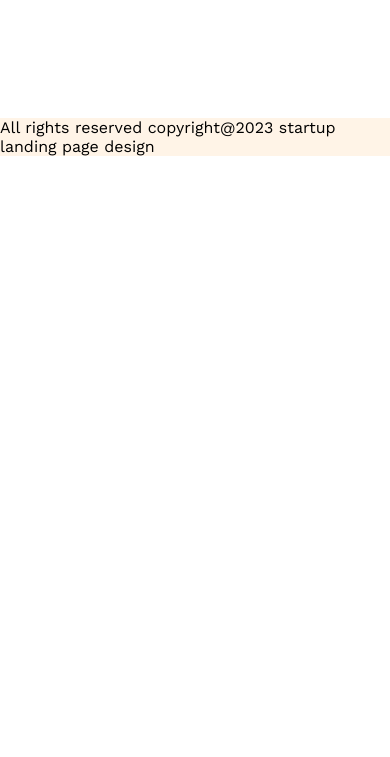
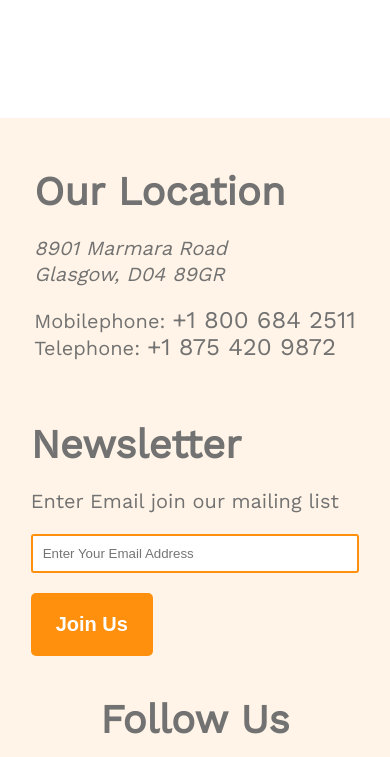
Before and after one commit to atikur-24/g3-architects, a plain HTML site: page index.html in a window 390 px wide. Shown: the part 7440-8197 px from the top of the page. Before the commit the page ends 7596 px from the top, so only its background shows below. Drawn offline with nearby package versions, Linux system fonts and the light colour scheme.

Commit message:
added footer section with responsive both small and medium device

```diff
--- a/index.html
+++ b/index.html
@@ -144,10 +144,35 @@
     <footer class="footer">
         <!-- contact section -->
         <div class="contact-container">
-
+            <div class="location">
+                <div>
+                    <h2 class="social-title">Our Location</h2>
+                    <address class="social-desc">
+                        <p>8901 Marmara Road <br> Glasgow, D04 89GR</p>
+                    </address>
+                    <div class="social-desc">
+                        <p class="tel-num"> Mobilephone: <span class="big-num">+1 800 684 2511</span> </p>
+                        <p class="tel-num"> Telephone: <span class="big-num">+1 875 420 9872</span> </p>
+                    </div>
+                </div>
+            </div>
+            <div class="newsletter">
+                <h2 class="social-title">Newsletter</h2>
+                <p class="social-desc">Enter Email join our mailing list</p>
+                <input type="email" name="email" id="email" placeholder="Enter Your Email Address">
+                <input class="btn-primary" type="button" value="Join Us">
+            </div>
+            <div class="follow-us">
+                <h2 class="social-title">Follow Us</h2>
+                <div>
+                    <p class="social-desc"><img src="images/social/facebook.png" alt="facebook"> Facebook</p>
+                    <p class="social-desc"><img src="images/social/twitter.png" alt="twitter"> Twitter</p>
+                    <p class="social-desc"><img src="images/social/insta.png" alt="instagram"> Instagram</p>
+                </div>
+            </div>
         </div>
         <div class="copyright">
-            <p class="">All rights reserved copyright@2023 startup landing page design</p>
+            <p>All rights reserved copyright@2023 startup landing page design</p>
         </div>
     </footer>
 </body>
--- a/styles/style.css
+++ b/styles/style.css
@@ -198,6 +198,12 @@ width: 100%;
     padding: 40px 30px;
     text-align: center;
     border: 1px solid var(--btn-color);
+    transition: transform 1s;
+}
+
+.mini-card:hover {
+    transform: scale(1.2, 1.2);
+    box-shadow: 10px 20px 50px rgba(0, 0, 0, 0.06);
 }
 .card-logo {
     width: 40px;
@@ -234,6 +240,7 @@ width: 100%;
     -webkit-filter: grayscale(100%);
     filter: grayscale(100%);
 }
+
 /* ----------------------------
     contact and footer styles
 -----------------------------*/
@@ -242,15 +249,42 @@ footer {
 }
 .contact-container {
     margin-top: 130px;
+    padding: 50px 0;
+    display: flex;
+    justify-content: space-around;
 }
-
-
-
-
-
-
-
-
+.social-title {
+    margin-bottom: 20px;
+    font-weight: 700;
+    font-size: 40px;
+    color: var(--text-color);
+}
+.social-desc {
+    margin-bottom: 20px;
+    font-weight: 400;
+    font-size: 20px;
+    line-height: 26px;
+    color: var(--text-color);
+}
+.big-num {
+    font-size: 1.2em;
+}
+input[type="email"] {
+    margin-bottom:20px;
+    padding: 10px 10px;
+    width: 100%;
+    border: 2px solid var(--btn-color);
+    border-radius: 3px;
+}
+.copyright {
+    margin-top: 40px;
+    padding-bottom: 30px;
+    text-align: center;
+    font-weight: 600;
+    font-size: 20px;
+    line-height: 26px;
+    color: var(--text-color);
+}
 
 
 /* --------------------
@@ -273,7 +307,8 @@ footer {
     .features-container,
     .architect-container,
     .work-cards,
-    .sponsor-brand {
+    .sponsor-brand,
+    .contact-container {
     flex-direction: column;
     align-items: center;
     gap: 20px;
@@ -299,11 +334,9 @@ footer {
     .brand-logo {
         width: 70%;
     }
-
-
- .h {
-    display: none;
- }
+    .contact-container {
+        row-gap: 40px;
+    }
 }
 
 /* Medium devices (tablets, 768px and up) */
@@ -313,10 +346,14 @@ footer {
         margin: 0 20px;
         width: 100%;
     }
-/* features */
     .features-container,
-    .architect-container {
+    .architect-container,
+    .work-cards,
+    .sponsor-brand,
+    .contact-container {
         flex-direction: column;
+        align-items: center;
+        gap: 20px;
     }
     #btn {
         text-align: center;
@@ -326,14 +363,7 @@ footer {
         left: 0;
         top: 0;
     }
-.btn-year {
-    width: 100%;
-}
-
-
-
-
-    .h {
-        display: none;
+    .btn-year {
+        width: 100%;
     }
 }
```
Also changed, not shown: images/social/facebook.png (added), images/social/insta.png (added), images/social/twitter.png (added).
